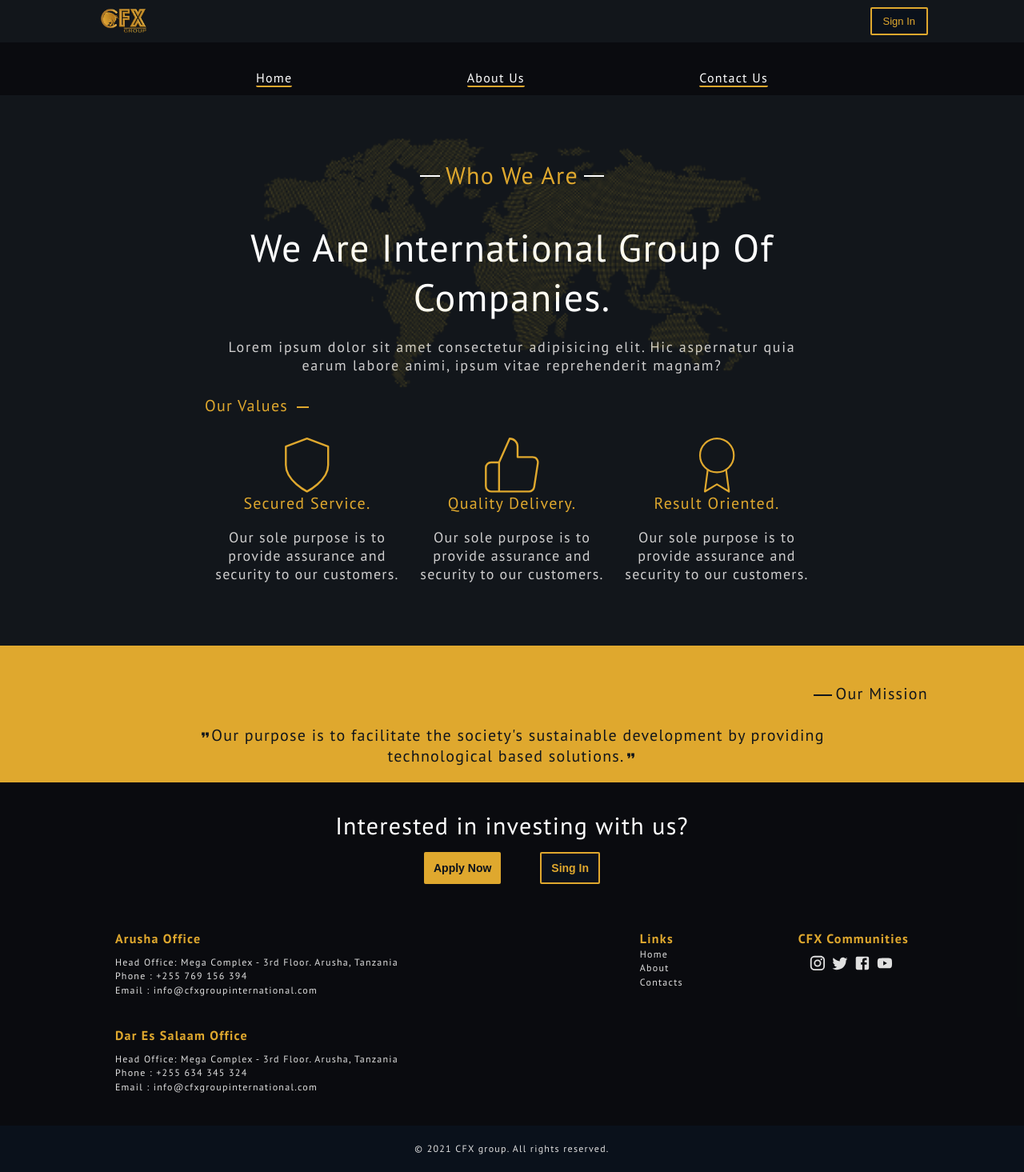
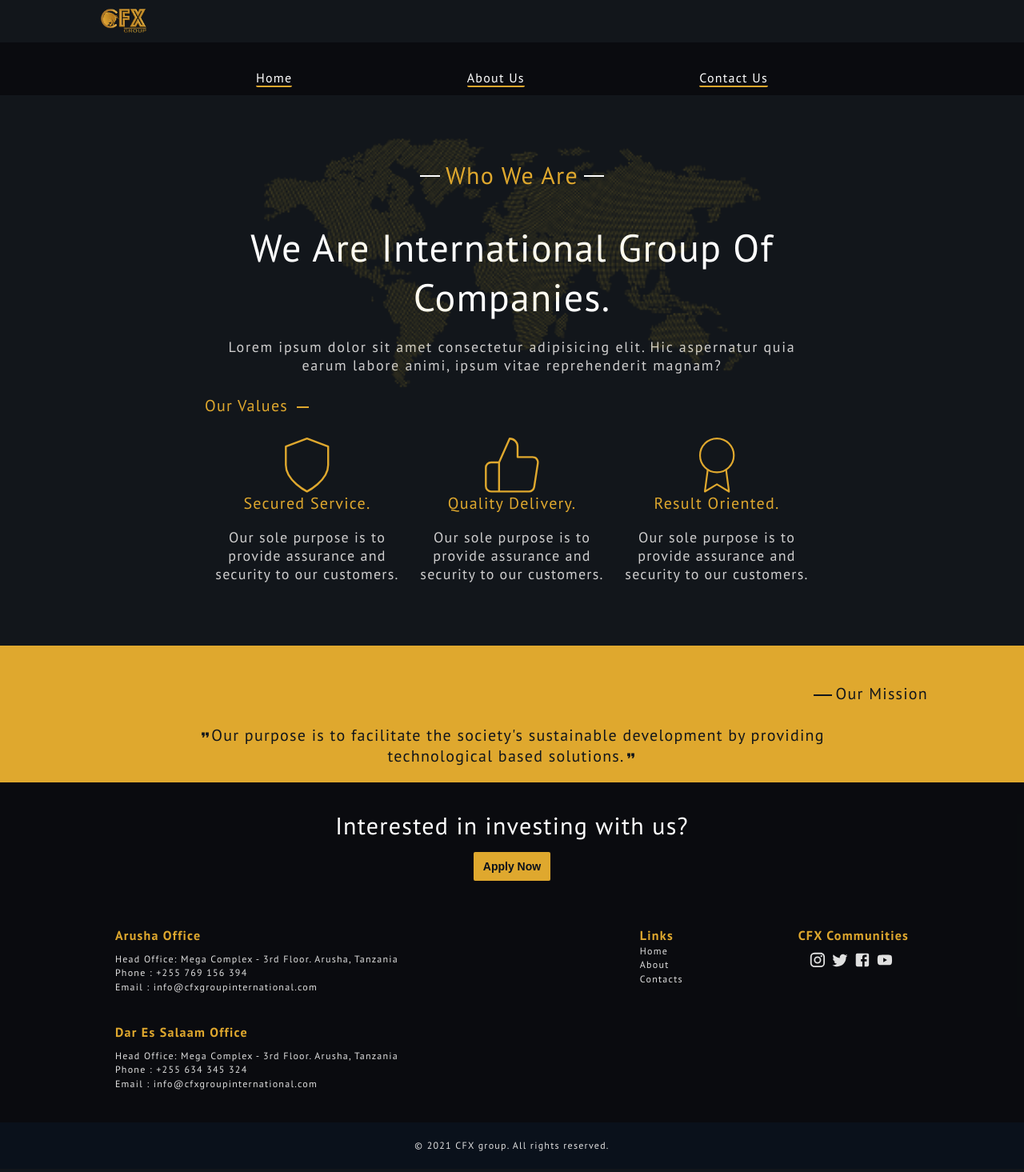
Before and after one commit to zealotdev/cfx-website, a Next.js app: page /about in a window 1280 px wide. Shown: the whole page at 80% size. Built offline with nearby package versions, Linux system fonts and the light colour scheme.

Commit message:
Email fix

```diff
--- a/components/investment.tsx
+++ b/components/investment.tsx
@@ -9,9 +9,6 @@ export default function () {
         <Link href="/notice">
           <button className={styles.ctaOne}>apply now</button>
         </Link>
-        <Link href="/notice">
-          <button className={styles.ctaTwo}>sing in</button>
-        </Link>
       </div>
     </section>
   );
--- a/components/navBar.tsx
+++ b/components/navBar.tsx
@@ -1,10 +1,10 @@
-import Image from "next/image";
-import Link from "next/link";
-import MenuIcon from "@material-ui/icons/Menu";
-import ClearIcon from "@material-ui/icons/Clear";
-import styles from "../styles/NavBar.module.scss";
-import MobileNav from "./mobileNav";
-import { useState } from "react";
+import Image from 'next/image';
+import Link from 'next/link';
+import MenuIcon from '@material-ui/icons/Menu';
+import ClearIcon from '@material-ui/icons/Clear';
+import styles from '../styles/NavBar.module.scss';
+import MobileNav from './mobileNav';
+import { useState } from 'react';
 
 export default function NavBar() {
   const [click, setClick] = useState(false);
@@ -26,15 +26,11 @@ export default function NavBar() {
           </Link>
         </span>
         <div className={styles.nav_tooltip}>
-          <Link href="/notice">
-            <button onClick={onCloseMenu}>Sign In</button>
-          </Link>
-
           <div className={styles.nav_humburger}>
             {click ? (
-              <ClearIcon fontSize={"large"} onClick={handleClick} />
+              <ClearIcon fontSize={'large'} onClick={handleClick} />
             ) : (
-              <MenuIcon fontSize={"large"} onClick={handleClick} />
+              <MenuIcon fontSize={'large'} onClick={handleClick} />
             )}
           </div>
         </div>
@@ -65,17 +61,17 @@ export default function NavBar() {
       )}
       <div className={styles.nav_el}>
         <ul className={styles.nav_links}>
-          <li className={styles.nav_link_item} >
+          <li className={styles.nav_link_item}>
             <Link href="/">
               <a>Home</a>
             </Link>
           </li>
-          <li className={styles.nav_link_item} >
+          <li className={styles.nav_link_item}>
             <Link href="/about">
               <a>About Us</a>
             </Link>
           </li>
-          <li className={styles.nav_link_item} >
+          <li className={styles.nav_link_item}>
             <Link href="/contact">
               <a>Contact Us</a>
             </Link>
--- a/styles/investment.module.scss
+++ b/styles/investment.module.scss
@@ -26,7 +26,7 @@
 
 .ctaButtons {
   display: flex;
-  justify-content: space-between;
+  justify-content: center;
   width: 40%;
 
   @include for-xsmall-only {
@@ -65,9 +65,3 @@
     padding: 1rem 1.2rem;
   }
 }
-.ctaTwo {
-  @extend .ctaOne;
-  background-color: $secondaryColor;
-  color: $primaryColor;
-  border: 2px solid $primaryColor;
-}
```
